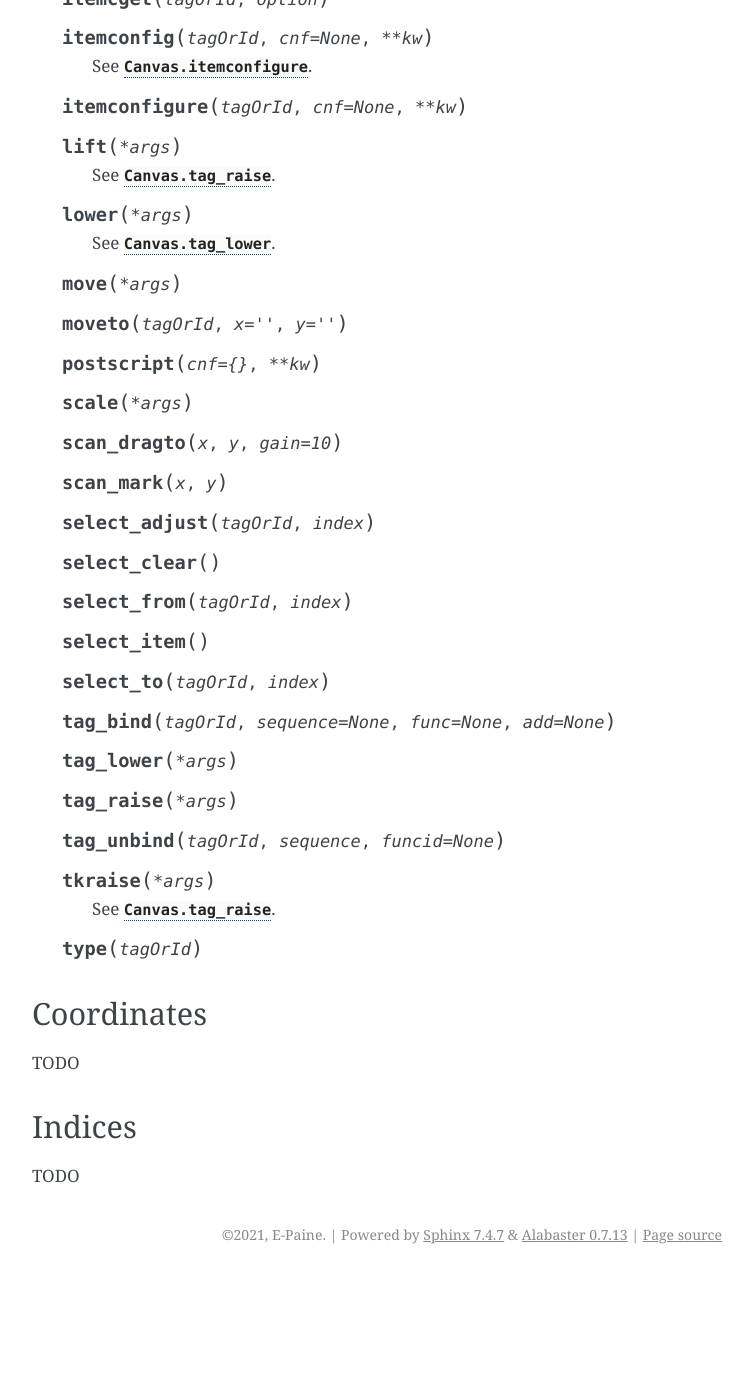
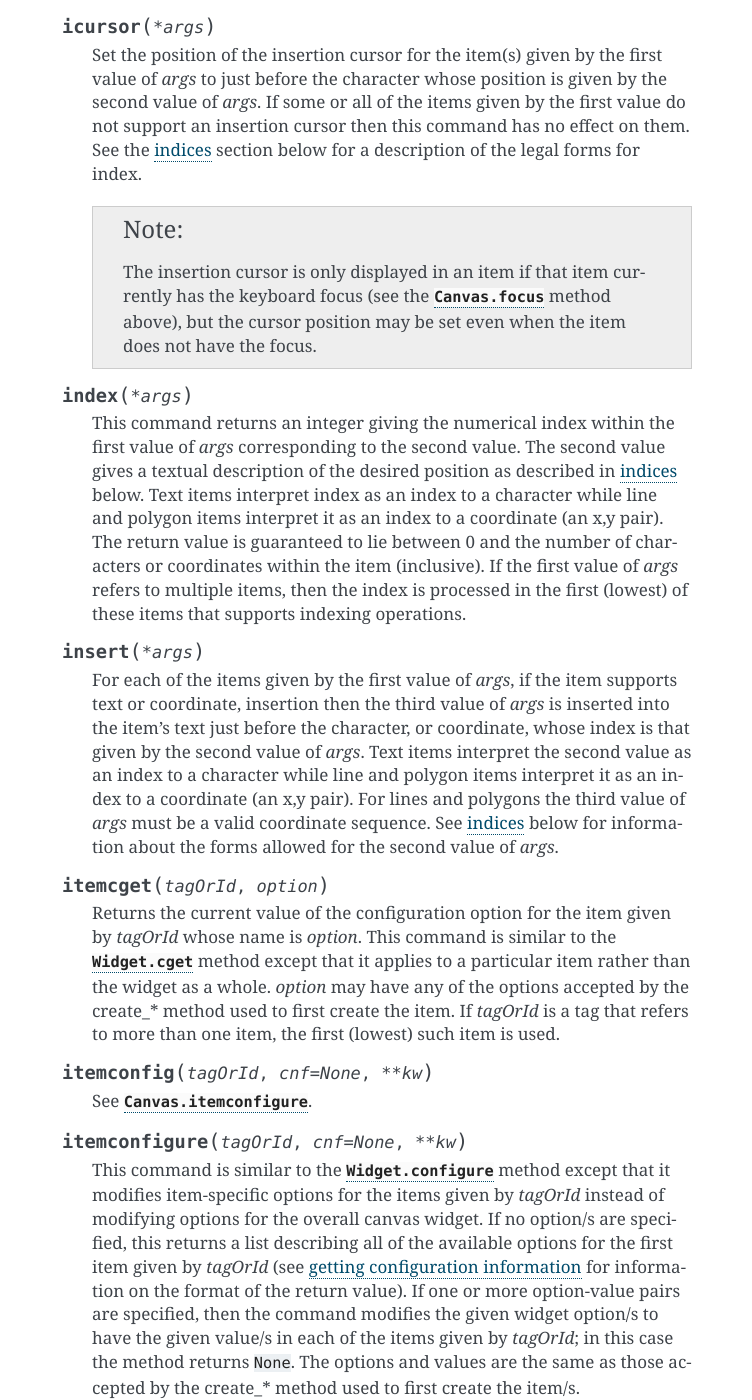
Before and after one commit to E-Paine/tkinter-docs, a Sphinx documentation site: the page built from source/widgets/canvas.rst, in a window 1280 px wide and 1400 px high, scrolled down 30799 px. Shown: the whole window, without its empty margins (388-1140 px from the left). Built offline with Sphinx 7.4.7, drawn with Linux system fonts in a browser that asks for light colours; before the commit the page ends 32073 px from its top, so only the background shows below that; some of the changed text lies outside the part shown.

Commit message:
Finish detailing up to canvas lower method

```diff
--- /dev/null
+++ b/source/generic/get_config_info.rst
@@ -0,0 +1,5 @@
+.. _get_config_info:
+
+*********************************
+Getting Configuration Information
+*********************************
--- a/source/generic/index.rst
+++ b/source/generic/index.rst
@@ -13,5 +13,6 @@ Tk Generic Properties
     dashes.rst
     events.rst
     fonts.rst
+    get_config_info.rst
     lengths.rst
     reliefs.rst
--- a/source/widgets/canvas.rst
+++ b/source/widgets/canvas.rst
@@ -11,7 +11,7 @@ Canvas
 .. class:: Canvas(master=None, cnf={}, **kw)
 
     Create a canvas widget for drawing graphics. It inherits all the common
-    widget methods of :mod:`Widget`.
+    widget methods of :mod:`Widget`, :mod:`XView` and :mod:`YView`.
 
     *master* is the parent widget of this canvas. If ``None``, tkinter will
     attempt to use the :term:`default root <default root>`.
@@ -1368,7 +1368,7 @@ Canvas
         character, line and polygon items interpret them as indices to a
         coordinate (an x,y pair). Indices are described in
         :ref:`indices <indices>` section below. If only two values are given
-        by *args*, it defaults to be the same as the second value.
+        by *args*, the third value defaults to be the same as the second.
 
     .. method:: delete(*args)
 
@@ -1440,7 +1440,9 @@ Canvas
     .. method:: find_withtag(tagOrId)
 
         Returns every item specified by *tagOrId*. The items are returned in
-        stacking order, with the lowest item first.
+        stacking order, with the lowest item first. If an id is given, the a
+        tuple of just that id will be returned and therefore most uses of this
+        method will provide a tag instead.
 
     .. method:: focus(*args)
 
@@ -1464,25 +1466,86 @@ Canvas
 
         (b) the item is the focus item within the canvas
 
-        In most cases it is advisable to follow :mod:`Canvas.focus` with one
+        In most cases, it is advisable to follow :mod:`Canvas.focus` with one
         of :mod:`Widget.focus_force` or :mod:`Widget.focus_set` to set the
         focus widget to the canvas (if it was not there already).
 
     .. method:: gettags(*args)
 
+        This can be somewhat thought of as the inverse of
+        :mod:`Canvas.find_withtag`; given a single value in *args*, this will
+        return the tags for that item. If multiple items are specified by the
+        given value, then the tags of the first (lowest) item in the display
+        list are returned.
+
     .. method:: icursor(*args)
 
+        Set the position of the insertion cursor for the item(s) given by the
+        first value of *args* to just before the character whose position is
+        given by the second value of *args*. If some or all of the items given
+        by the first value do not support an insertion cursor then this
+        command has no effect on them. See the :ref:`indices <indices>`
+        section below for a description of the legal forms for index.
+
+        .. note::
+            The insertion cursor is only displayed in an item if that item
+            currently has the keyboard focus (see the :mod:`Canvas.focus`
+            method above), but the cursor position may be set even when the
+            item does not have the focus.
+
     .. method:: index(*args)
 
+        This command returns an integer giving the numerical index within the
+        first value of *args* corresponding to the second value. The second
+        value gives a textual description of the desired position as described
+        in :ref:`indices <indices>` below. Text items interpret index as an
+        index to a character while line and polygon items interpret it as an
+        index to a coordinate (an x,y pair). The return value is guaranteed to
+        lie between 0 and the number of characters or coordinates within the
+        item (inclusive). If the first value of *args* refers to multiple
+        items, then the index is processed in the first (lowest) of these
+        items that supports indexing operations.
+
     .. method:: insert(*args)
 
+        For each of the items given by the first value of *args*, if the item
+        supports text or coordinate, insertion then the third value of *args*
+        is inserted into the item's text just before the character, or
+        coordinate, whose index is that given by the second value of *args*.
+        Text items interpret the second value as an index to a character while
+        line and polygon items interpret it as an index to a coordinate
+        (an x,y pair). For lines and polygons the third value of *args* must
+        be a valid coordinate sequence. See :ref:`indices <indices>` below for
+        information about the forms allowed for the second value of *args*.
+
     .. method:: itemcget(tagOrId, option)
 
+        Returns the current value of the configuration option for the item
+        given by *tagOrId* whose name is *option*. This command is similar to
+        the :mod:`Widget.cget` method except that it applies to a particular
+        item rather than the widget as a whole. *option* may have any of the
+        options accepted by the create_* method used to first create the item.
+        If *tagOrId* is a tag that refers to more than one item, the first
+        (lowest) such item is used.
+
     .. method:: itemconfig(tagOrId, cnf=None, **kw)
 
         See :mod:`Canvas.itemconfigure`.
 
     .. method:: itemconfigure(tagOrId, cnf=None, **kw)
+
+        This command is similar to the :mod:`Widget.configure` method except
+        that it modifies item-specific options for the items given by
+        *tagOrId* instead of modifying options for the overall canvas widget.
+        If no option/s are specified, this returns a list describing all of
+        the available options for the first item given by *tagOrId* (see
+        :ref:`getting configuration information <get_config_info>` for
+        information on the format of the return value). If one or more
+        option-value pairs are specified, then the command modifies the given
+        widget option/s to have the given value/s in each of the items given
+        by *tagOrId*; in this case the method returns ``None``. The options
+        and values are the same as those accepted by the create_* method used
+        to first create the item/s.
 
     .. method:: lift(*args)
 
```
